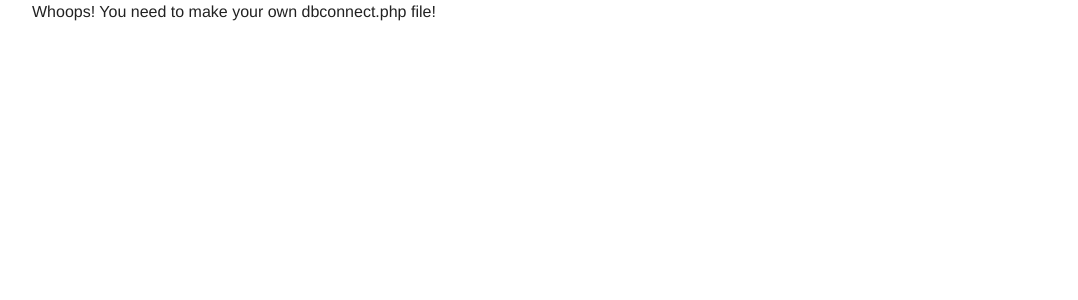
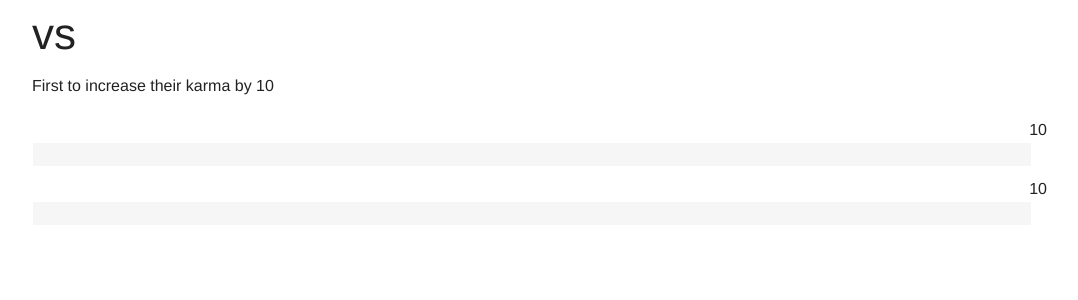
Before and after one commit to ntzm/RedditKarmaRace, a PHP site: page /race/index.php?id=1 in a window 1280 px wide. Shown: the top 300 px of the page, without its empty margins (108-1186 px from the left). Run offline with PHP 8.4, Linux system fonts and the light colour scheme; tables that the repository leaves empty or names only in its code hold one stand-in row (values such as "Sample post"); data that the repository does not hold is empty.

Commit message:
Added sample dbconnect.php, added new directory for PHP scripts

```diff
--- /dev/null
+++ b/php/dbconnect.php
@@ -0,0 +1,10 @@
+<?php
+/**
+ * php/dbconnect.php
+ *
+ * Sample dbconnect file
+ */
+defined("IN_APPLICATION") or die("Not allowed");
+
+$db = new PDO("mysql:host=localhost;dbname=karmarace;charset=utf8", "root", "");
+?>
--- a/race/index.php
+++ b/race/index.php
@@ -36,12 +36,7 @@ function getKarma($user, $type) {
 
 $id = $_GET["id"];
 
-/**
- * As the dbconnect.php file is not included in the git repo, this warns the
- * developer that a dbconnect.php file must be created.
- */
-if (file_exists("../dbconnect.php")) {
-  include "../dbconnect.php";
+include "../php/dbconnect.php";
 
 $stmt = $db->prepare(
     "SELECT * FROM races WHERE id=?"
@@ -83,10 +78,6 @@ if (file_exists("../dbconnect.php")) {
     "<span class='meter' style='width:" . $data["progress"] . "%'></span>" .
   "</div>";
 }
-
-} else {
-  echo "Whoops! You need to make your own dbconnect.php file!";
-}
 ?>
     </div>
 
```
Also changed, not shown: submit/index.php (+1 -10 lines), 1 other file. Lines whose indentation alone changed are shown as unchanged.
